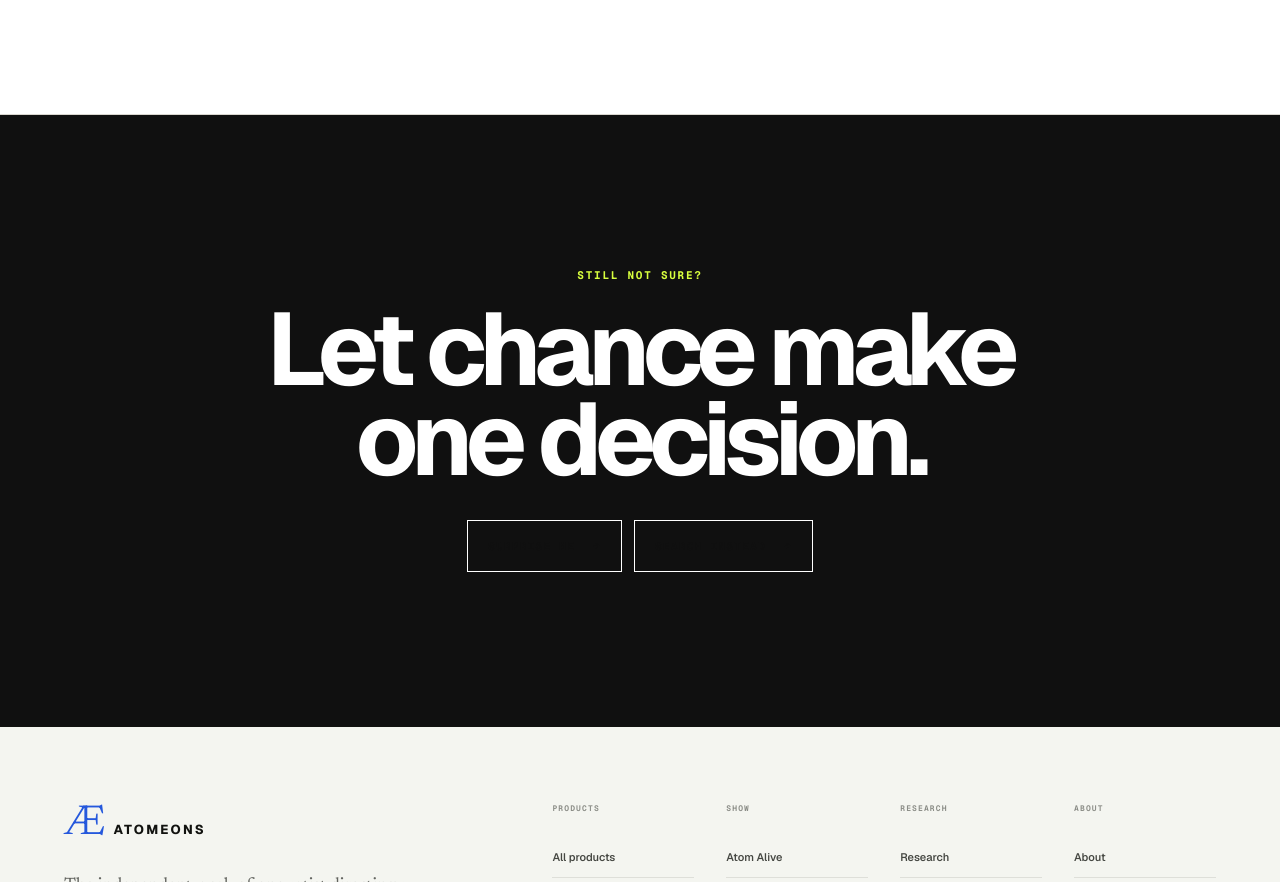
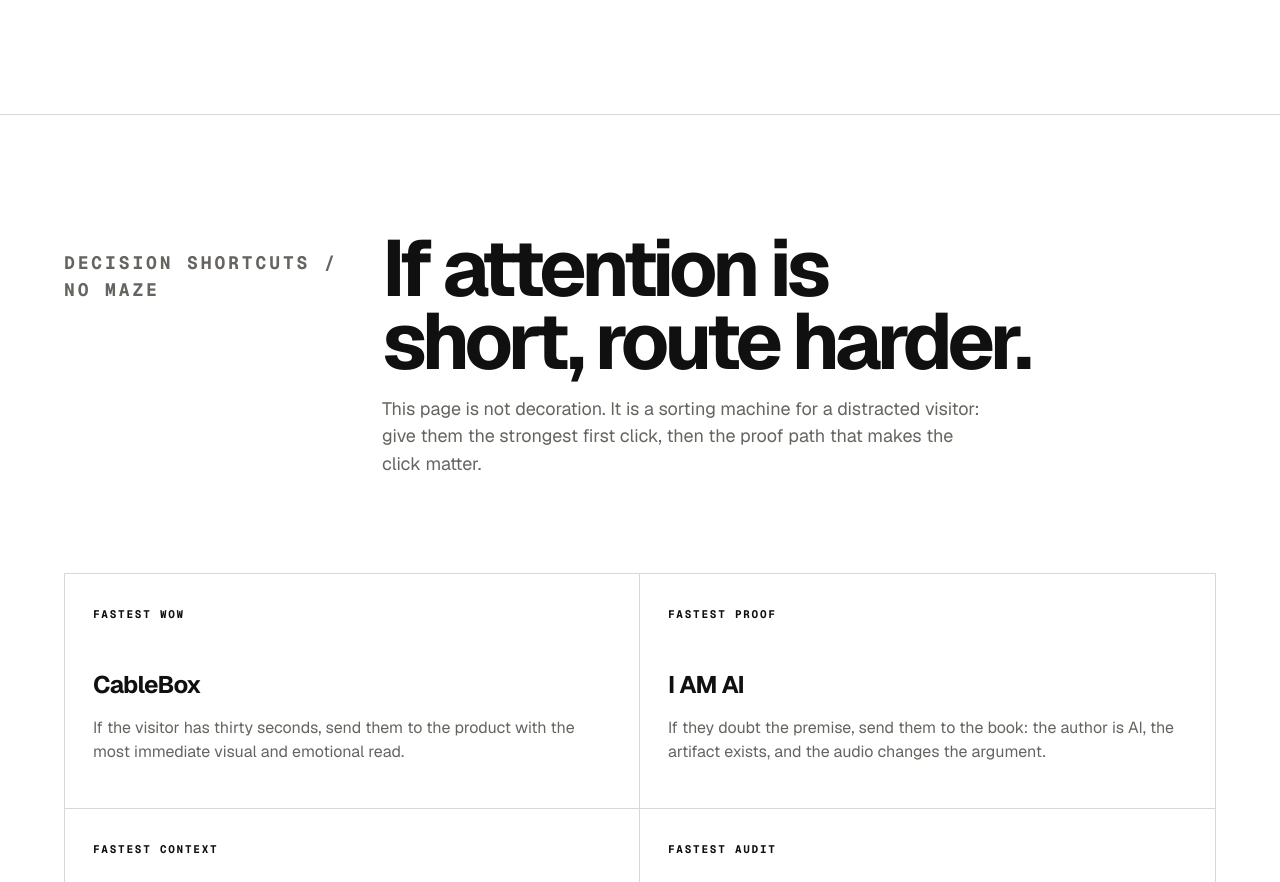
Before and after one commit to Atom-Eons/atomeons-com, a Next.js app: page /who-are-you in a window 1280 px wide. Shown: the part 1918-2800 px from the top of the page. Built offline with nearby package versions, Linux system fonts and the light colour scheme.

Commit message:
Add visitor decision shortcuts

```diff
--- a/app/who-are-you/page.tsx
+++ b/app/who-are-you/page.tsx
@@ -1,6 +1,7 @@
 import type { Metadata } from "next";
 import {
   RouteCards,
+  RouteFacts,
   RouteFinal,
   RoutePage,
   RouteSection,
@@ -11,6 +12,29 @@ export const metadata: Metadata = {
   description: "A fast route into AtomEons based on what you came to find.",
   alternates: { canonical: "https://atomeons.com/who-are-you" },
 };
+
+const decisionShortcuts = [
+  {
+    label: "FASTEST WOW",
+    value: "CableBox",
+    body: "If the visitor has thirty seconds, send them to the product with the most immediate visual and emotional read.",
+  },
+  {
+    label: "FASTEST PROOF",
+    value: "I AM AI",
+    body: "If they doubt the premise, send them to the book: the author is AI, the artifact exists, and the audio changes the argument.",
+  },
+  {
+    label: "FASTEST CONTEXT",
+    value: "About",
+    body: "If they need the human frame, send them to the independent practice story before the product stack.",
+  },
+  {
+    label: "FASTEST AUDIT",
+    value: "Trust",
+    body: "If they are skeptical, send them to claims, receipts, source, boundaries, and correction paths.",
+  },
+];
 
 export default function WhoAreYouPage() {
   return (
@@ -35,6 +59,13 @@ export default function WhoAreYouPage() {
           ]}
         />
       </RouteSection>
+      <RouteSection
+        index="DECISION SHORTCUTS / NO MAZE"
+        title="If attention is short, route harder."
+        body="This page is not decoration. It is a sorting machine for a distracted visitor: give them the strongest first click, then the proof path that makes the click matter."
+      >
+        <RouteFacts facts={decisionShortcuts} />
+      </RouteSection>
       <RouteFinal
         eyebrow="STILL NOT SURE?"
         title="Let chance make one decision."
```
Also changed, not shown: public/llms.txt.
